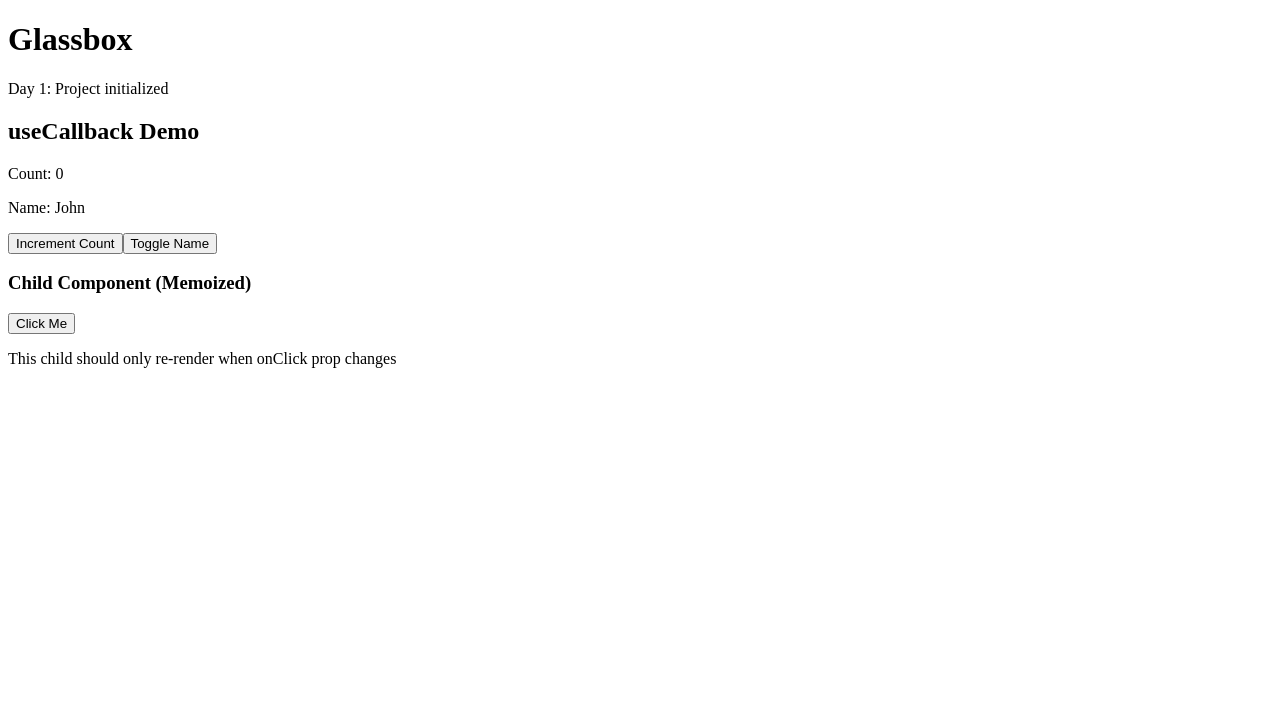
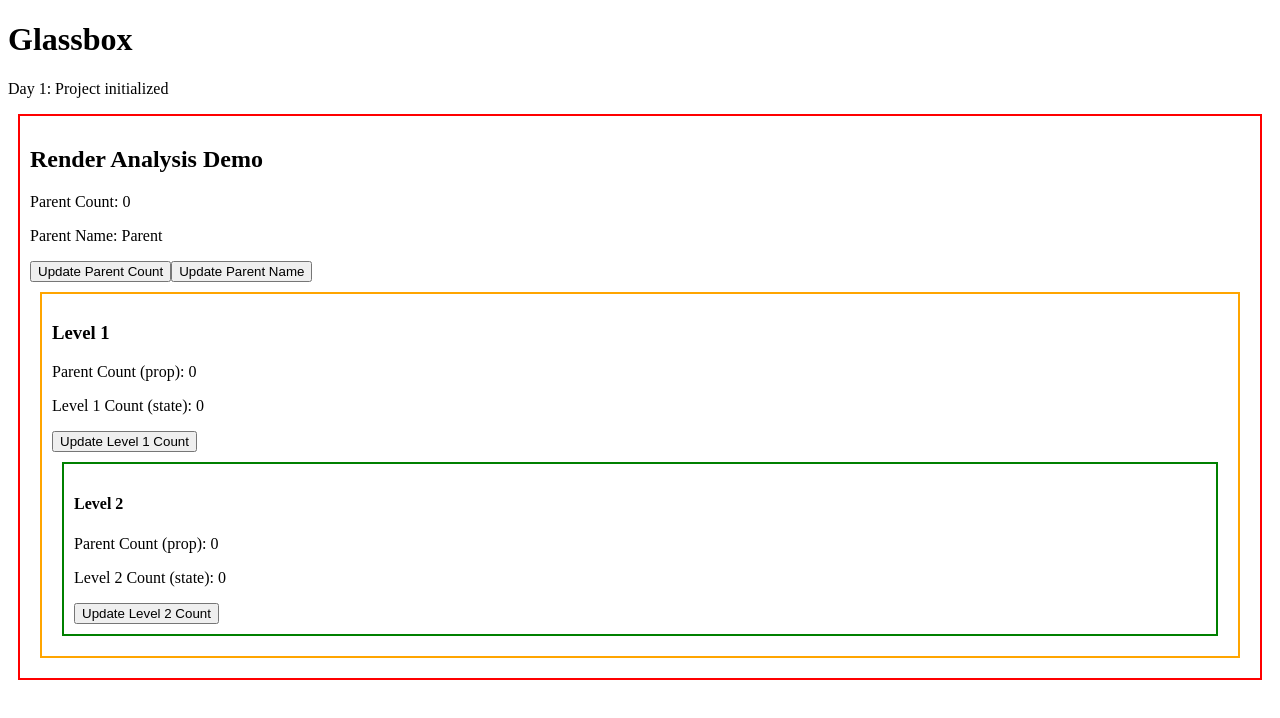
Before and after one commit to imsks/Glassbox, a Next.js app: page / in a window 1280 px wide. Shown: the top 718 px of the page. Built offline with nearby package versions, Linux system fonts and the light colour scheme.

Commit message:
Replace UseCallbackDemo with RenderAnalysisDemo component and add Level1 and Level2 components for render analysis demonstration.

```diff
--- /dev/null
+++ b/app/components/Level1.tsx
@@ -0,0 +1,31 @@
+'use client'
+
+import { memo, useRef, useState } from 'react'
+import Level2 from './Level2'
+
+function Level1({ parentCount }: { parentCount: number }) {
+    const [level1Count, setLevel1Count] = useState(0)
+
+    console.log('🟡 Level1 RENDERED - parentCount:', parentCount)
+    const renderCount = useRef(0)
+    renderCount.current += 1
+
+    console.log('🟡 Level1 RENDERED - Render #', renderCount.current)
+
+    return (
+        <div style={{ border: '2px solid orange', padding: '10px', margin: '10px' }}>
+            <h3>Level 1</h3>
+            <p>Parent Count (prop): {parentCount}</p>
+            <p>Level 1 Count (state): {level1Count}</p>
+
+            <button onClick={() => setLevel1Count(level1Count + 1)}>
+                Update Level 1 Count
+            </button>
+
+            {/* Level 2 child - receives parentCount but not level1Count */}
+            <Level2 parentCount={parentCount} />
+        </div>
+    )
+}
+
+export default memo(Level1)
--- /dev/null
+++ b/app/components/Level2.tsx
@@ -0,0 +1,23 @@
+'use client'
+
+import { memo, useState } from 'react'
+
+function Level2({ parentCount }: { parentCount: number }) {
+    const [level2Count, setLevel2Count] = useState(0)
+
+    console.log('🟢 Level2 RENDERED - parentCount:', parentCount)
+
+    return (
+        <div style={{ border: '2px solid green', padding: '10px', margin: '10px' }}>
+            <h4>Level 2</h4>
+            <p>Parent Count (prop): {parentCount}</p>
+            <p>Level 2 Count (state): {level2Count}</p>
+
+            <button onClick={() => setLevel2Count(level2Count + 1)}>
+                Update Level 2 Count
+            </button>
+        </div>
+    )
+}
+
+export default memo(Level2)
--- /dev/null
+++ b/app/components/RenderAnalysisDemo.tsx
@@ -0,0 +1,29 @@
+'use client'
+
+import { useState } from 'react'
+import Level1 from './Level1'
+
+export default function RenderAnalysisDemo() {
+    const [parentCount, setParentCount] = useState(0)
+    const [parentName, setParentName] = useState('Parent')
+
+    console.log('🔴 RenderAnalysisDemo RENDERED')
+
+    return (
+        <div style={{ border: '2px solid red', padding: '10px', margin: '10px' }}>
+            <h2>Render Analysis Demo</h2>
+            <p>Parent Count: {parentCount}</p>
+            <p>Parent Name: {parentName}</p>
+
+            <button onClick={() => setParentCount(parentCount + 1)}>
+                Update Parent Count
+            </button>
+            <button onClick={() => setParentName(parentName === 'Parent' ? 'Updated' : 'Parent')}>
+                Update Parent Name
+            </button>
+
+            {/* Level 1 child */}
+            <Level1 parentCount={parentCount} />
+        </div>
+    )
+}
--- a/app/page.tsx
+++ b/app/page.tsx
@@ -1,11 +1,11 @@
-import UseCallbackDemo from "./components/UseCallbackDemo"
+import RenderAnalysisDemo from "./components/RenderAnalysisDemo"
 
 export default function Home() {
   return (
     <main>
       <h1>Glassbox</h1>
       <p>Day 1: Project initialized</p>
-      <UseCallbackDemo />
+      <RenderAnalysisDemo />
     </main>
   )
 }
```
